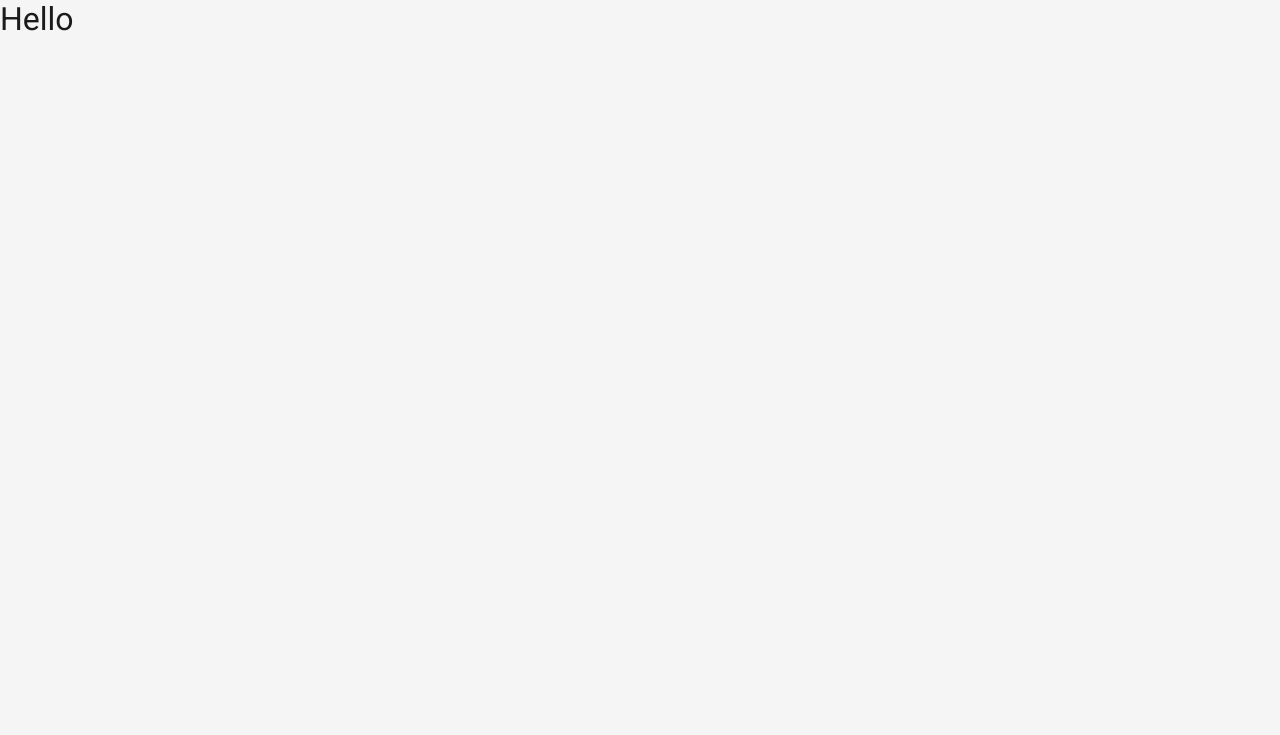
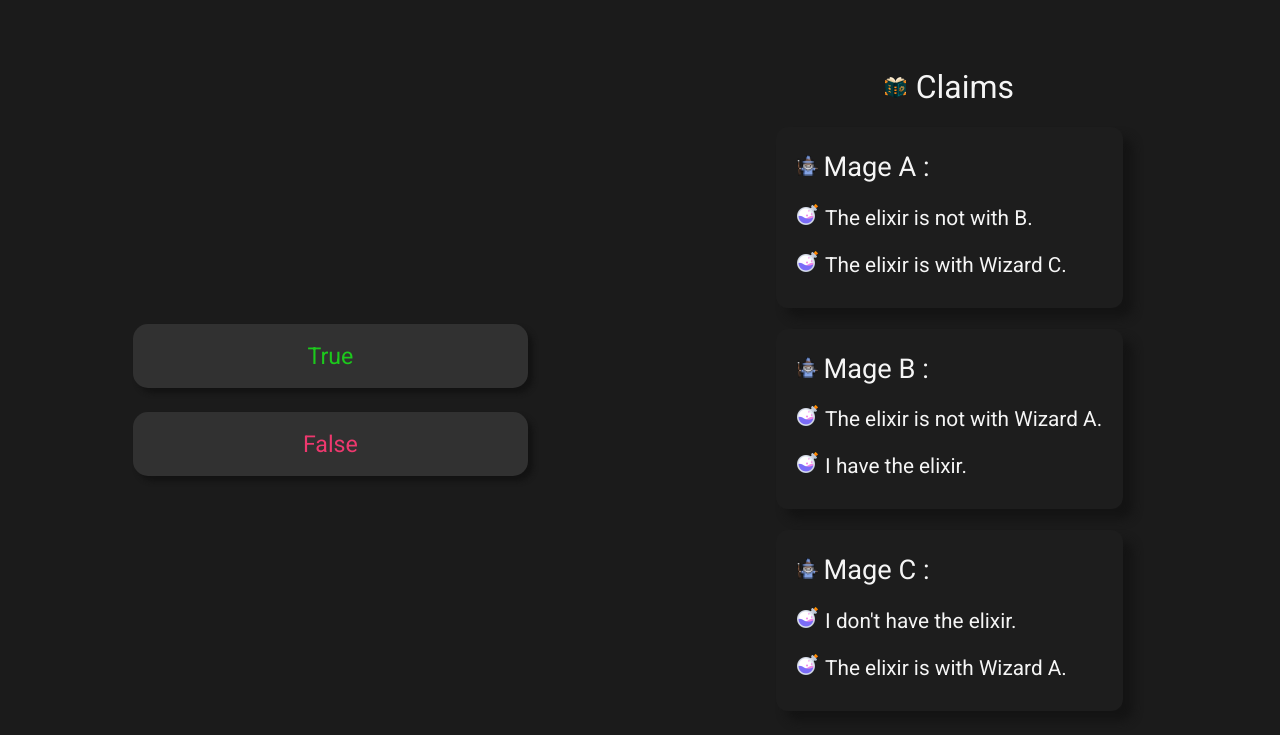
Before and after one commit to Bepis1559/AI-Task, a website built with Vite: page index.html in a window 1280 px wide. Built offline with nearby package versions, Linux system fonts and the light colour scheme.

Commit message:
handled drag and drop and styling

```diff
--- a/index.html
+++ b/index.html
@@ -9,6 +9,36 @@
     <script type="module" src="/src/main.ts" defer></script>
   </head>
   <body>
-    <div><h1>Hello</h1></div>
+    <main>
+      <div class="options">
+        <div id="true" draggable="true">True</div>
+        <div id="false" draggable="true">False</div>
+      </div>
+      <div class="claims">
+        <h1>Claims</h1>
+        <div>
+          <h2>Mage A :</h2>
+          <ul>
+            <li>The elixir is not with B.</li>
+
+            <li>The elixir is with Wizard C.</li>
+          </ul>
+        </div>
+        <div>
+          <h2>Mage B :</h2>
+          <ul>
+            <li>The elixir is not with Wizard A.</li>
+            <li>I have the elixir.</li>
+          </ul>
+        </div>
+        <div>
+          <h2>Mage C :</h2>
+          <ul>
+            <li>I don't have the elixir.</li>
+            <li>The elixir is with Wizard A.</li>
+          </ul>
+        </div>
+      </div>
+    </main>
   </body>
 </html>
--- a/src/main.ts
+++ b/src/main.ts
@@ -0,0 +1,34 @@
+import { getClonedElement } from "./utils/getClonedElement";
+import { getTransferData } from "./utils/getTransferData";
+import { handleAppendingElementsToClaims } from "./utils/handleAppendingElementsToClaims";
+
+const options: HTMLDivElement[] = Array.from(
+  document.querySelectorAll(".options > div"),
+);
+const claims: HTMLElement[] = Array.from(
+  document.querySelectorAll(".claims li"),
+);
+
+options.forEach((options) => {
+  options.addEventListener("dragstart", (e) => {
+    const target = e.target as HTMLElement;
+    if (target) {
+      e.dataTransfer?.setData("text/plain", target.id);
+    }
+  });
+});
+
+claims.forEach((claim) => {
+  claim.addEventListener("dragover", (e) => {
+    e.preventDefault();
+  });
+});
+
+claims.forEach((claim) => {
+  claim.addEventListener("drop", (e) => {
+    e.preventDefault();
+    const data = getTransferData(e);
+    const clonedElement = getClonedElement(data!);
+    handleAppendingElementsToClaims(clonedElement, claim);
+  });
+});
--- a/src/style.css
+++ b/src/style.css
@@ -28,9 +28,10 @@ select {
   font: inherit;
 }
 body {
-  background: var(--whiteTheme);
-  color: var(--darkTheme);
-  font-size: clamp(1rem, 1rem + 0.55vw, 1.5rem);
+  background: var(--darkTheme);
+  user-select: none;
+  color: var(--whiteTheme);
+  font-size: clamp(1rem, 1rem + 0.55vw, 1.3rem);
   font-family: "Roboto", sans-serif;
 }
 h1 h1,
@@ -48,14 +49,97 @@ figcaption {
   max-width: 65ch;
   text-wrap: pretty;
 }
-
 h1 {
   font-size: clamp(1.3rem, 1.5rem + 1.5vw, 2rem);
 }
 h2 {
   font-size: clamp(1.2rem, 1.25rem + 1vw, 1.7rem);
 }
-h3 {
+
+/* =============================== */
+
+main {
+  --brighterTrueColor: rgb(0, 255, 0);
+  --brighterFalseColor: red;
+  display: grid;
+  grid-template-columns: repeat(auto-fit, minmax(min(300px, 100%), 1fr));
+  min-height: 100dvb;
+  place-content: center;
+  place-items: center;
+  padding: 1em 2em;
+  gap: 2em;
+}
+
+.claims {
+  #true {
+    color: var(--brighterTrueColor);
+  }
+  #false {
+    color: var(--brighterFalseColor);
+  }
+
+  h1 {
+    text-align: center;
+
+    &::before {
+      content: url("/assets/spellbook.png");
+      margin-inline-end: 0.3em;
+    }
+  }
+
+  > div {
+    padding: 0.5em 1em;
+    margin-block: 1em;
+    background-color: #1d1d1d;
+    border-radius: 12px;
+    box-shadow: 10px 10px 10px #141414;
+
+    h2 {
+      margin-block: 0.5em;
+
+      &::before {
+        content: url("/assets/wizard.png");
+        margin-inline-end: 0.2em;
+      }
+    }
+
+    li {
+      list-style-position: inside;
+      list-style-image: url("/assets/elixir.png");
+      margin-block: 1em;
+
+      div {
+        margin-block-start: 0.2em;
+      }
+    }
+  }
+}
+
+.options {
   font-size: clamp(1.1rem, 1.15rem + 0.7vw, 1.45rem);
+  width: min(17em, 100%);
+  text-align: center;
+  div {
+    color: rgb(238, 56, 110);
+    background: rgb(49, 49, 49);
+    padding-block: 0.75em;
+    box-shadow: 5px 5px 5px #131313;
+    border: 1px solid transparent;
+    transition: border-color 0.5s, color 0.5s;
+    border-radius: 15px;
+    &:first-of-type {
+      margin-block-end: 1em;
+      color: rgb(28, 201, 28);
+
+      &:hover {
+        color: var(--brighterTrueColor);
+      }
+    }
+    &:nth-of-type(2):hover {
+      color: var(--brighterFalseColor);
+    }
+    &:hover {
+      border-color: #646cff;
+    }
+  }
 }
-/* =============================== */
--- /dev/null
+++ b/src/utils/getClonedElement.ts
@@ -0,0 +1,7 @@
+export function getClonedElement(transferDataFromDraggedElement: string) {
+  const draggedElement = document.getElementById(
+    transferDataFromDraggedElement!,
+  );
+  const clonedElement = draggedElement?.cloneNode(true) as HTMLElement;
+  return clonedElement;
+}
--- /dev/null
+++ b/src/utils/getTransferData.ts
@@ -0,0 +1,3 @@
+export function getTransferData(e: DragEvent) {
+  return e.dataTransfer?.getData("text/plain");
+}
--- /dev/null
+++ b/src/utils/handleAppendingElementsToClaims.ts
@@ -0,0 +1,17 @@
+export function handleAppendingElementsToClaims(
+  clonedElement: HTMLElement,
+  claim: HTMLElement,
+) {
+  clonedElement.classList.add("cloned");
+
+  console.log(clonedElement);
+  if (!claim.querySelector("[draggable]")) {
+    claim.appendChild(clonedElement);
+  } else {
+    const existingElement = claim.querySelector(".cloned");
+    if (existingElement) {
+      claim.removeChild(existingElement);
+      claim.appendChild(clonedElement);
+    }
+  }
+}
```
Also changed, not shown: public/assets/elixir.png (added), public/assets/spellbook.png (added), public/assets/wizard.png (added).
